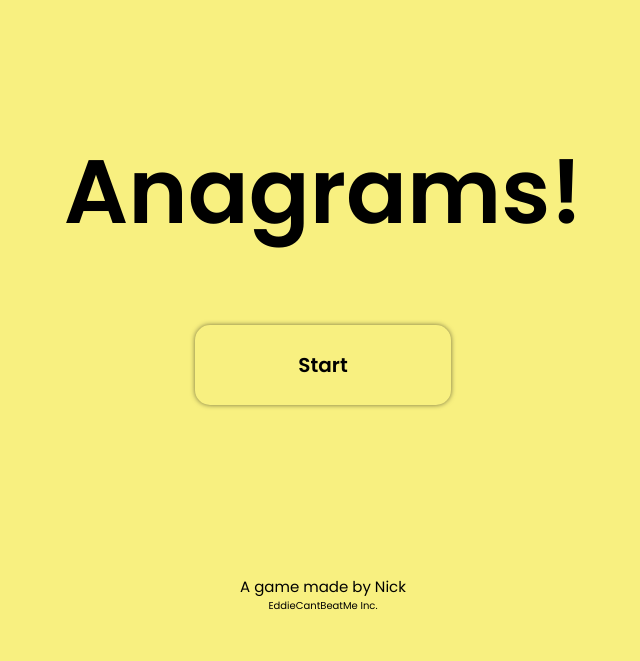
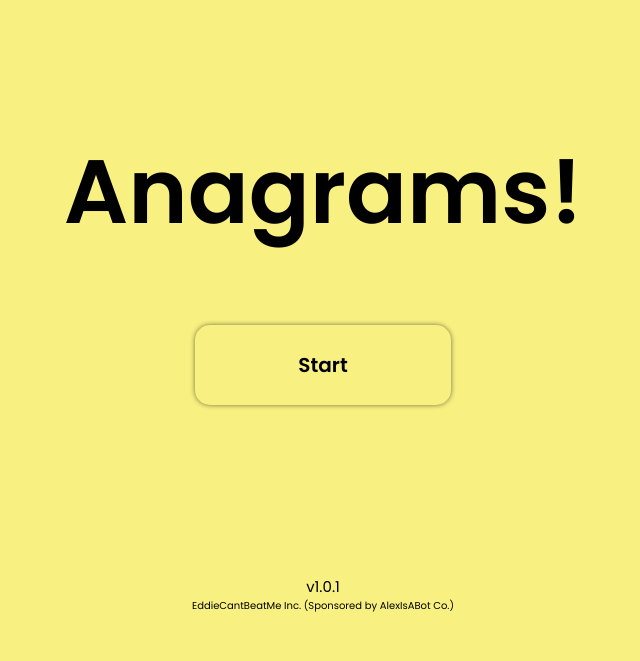
Before and after one commit to nz3424/Anagrams, a plain HTML site: page index.html in a window 1280 px wide. Shown: the part 35-696 px from the top of the page, without its empty margins (317-957 px from the left). Drawn offline with Linux system fonts and the light colour scheme.

Commit message:
Update index.html

```diff
--- a/index.html
+++ b/index.html
@@ -48,15 +48,15 @@
    <div class = "startScreen" id = "startScreen">
     <label>Anagrams!</label>
     <button onClick = "startGame()"> Start</button>
-    <p style = "font-size: 15px; font-weight: lighter; padding-top: 300px; margin-bottom:0px; "> A game made by Nick</p>
-    <p style = "font-size: 10px; font-weight: lighter; margin-top: 0px; top: 100%;"> EddieCantBeatMe Inc.</p>
+    <p style = "font-size: 15px; font-weight: lighter; padding-top: 300px; margin-bottom:0px; "> v1.0.1</p>
+    <p style = "font-size: 10px; font-weight: lighter; margin-top: 0px; top: 100%;"> EddieCantBeatMe Inc. (Sponsored by AlexIsABot Co.)</p>
 
   </div>
 
   <div class = "gameOver" id = "gameOver">
     <label>Game over</label>
     <h1 class = "endScore" id = "endScore">0</h1>
-    <p >Points</p>
+    <p>Points</p>
     <button onClick = "restartGame()"> Play again</button>
     <h1 class = "wordresults" id = "wordresults">
     <!-- -->
```
